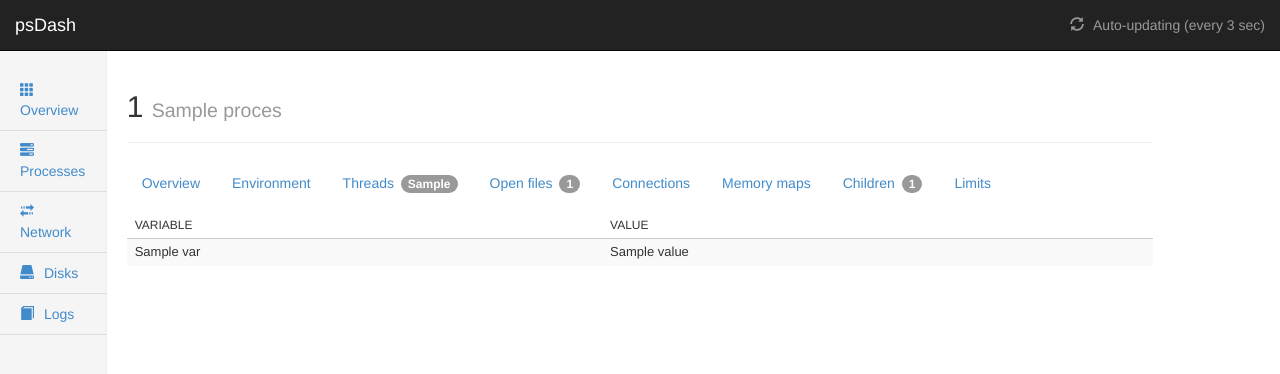
After one commit to Jahaja/psdash, a Flask app: template psdash/templates/process/environment.html in a window 1280 px wide. The commit adds this page. Shown: the top 374 px of the page. Run offline with Flask 2, Linux system fonts and the light colour scheme; the template is opened without the code that fills it: most values are stand-ins (such as "Sample title", 1, 10 or a date in 2020); some libraries are stand-ins or nearby versions.

Commit message:
Added a environment variables sub-page to the process view.

```diff
--- a/psdash/templates/process.html
+++ b/psdash/templates/process.html
@@ -6,6 +6,11 @@
     <ul class="process nav nav-pills">
         <li {% if section == "overview" %}class="active"{% endif %}>
             <a href="{{ url_for(".process", pid=process.pid) }}">Overview</a>
+        </li>
+        <li {% if section == "environment" %}class="active"{% endif %}>
+            <a href="{{ url_for(".process", pid=process.pid, section="environment") }}">
+                Environment
+            </a>
         </li>
         <li {% if section == "threads" %}class="active"{% endif %}>
             <a href="{{ url_for(".process", pid=process.pid, section="threads") }}">
--- /dev/null
+++ b/psdash/templates/process/environment.html
@@ -0,0 +1,19 @@
+{% extends "process.html" %}
+{% block process_content %}
+    <table class="table table-striped table-condensed">
+        <thead>
+            <tr>
+                <th>Variable</th>
+                <th>Value</th>
+            </tr>
+        </thead>
+        <tbody>
+            {% for var, value in process_environ.iteritems() %}
+                <tr>
+                    <td>{{ var }}</td>
+                    <td>{{ value }}</td>
+                </tr>
+            {% endfor %}
+        </tbody>
+    </table>
+{% endblock %}
--- a/psdash/web.py
+++ b/psdash/web.py
@@ -51,6 +51,14 @@ def get_network_interfaces():
         inf.update(io_counters.get(inf["name"], {}))
 
     return addresses
+
+
+def get_process_environ(pid):
+    with open("/proc/%d/environ" % pid) as f:
+        contents = f.read()
+        env_vars = dict(row.split("=") for row in contents.split("\0") if "=" in row)
+
+    return env_vars
 
 
 app = Flask(__name__)
@@ -279,6 +287,7 @@ def process(pid, section):
         "files",
         "connections",
         "memory",
+        "environment",
         "children"
     ]
 
@@ -286,12 +295,19 @@ def process(pid, section):
         errmsg = "Invalid subsection when trying to view process %d" % pid
         return render_template("error.html", error=errmsg), 404
 
+    context = {
+        "process": psutil.Process(pid),
+        "section": section,
+        "page": "processes",
+        "is_xhr": request.is_xhr
+    }
+
+    if section == "environment":
+        context["process_environ"] = get_process_environ(pid)
+
     return render_template(
         "process/%s.html" % section,
-        process=psutil.Process(pid),
-        section=section,
-        page="processes",
-        is_xhr=request.is_xhr
+        **context
     )
 
 
```
Also changed, not shown: 1 other file.
